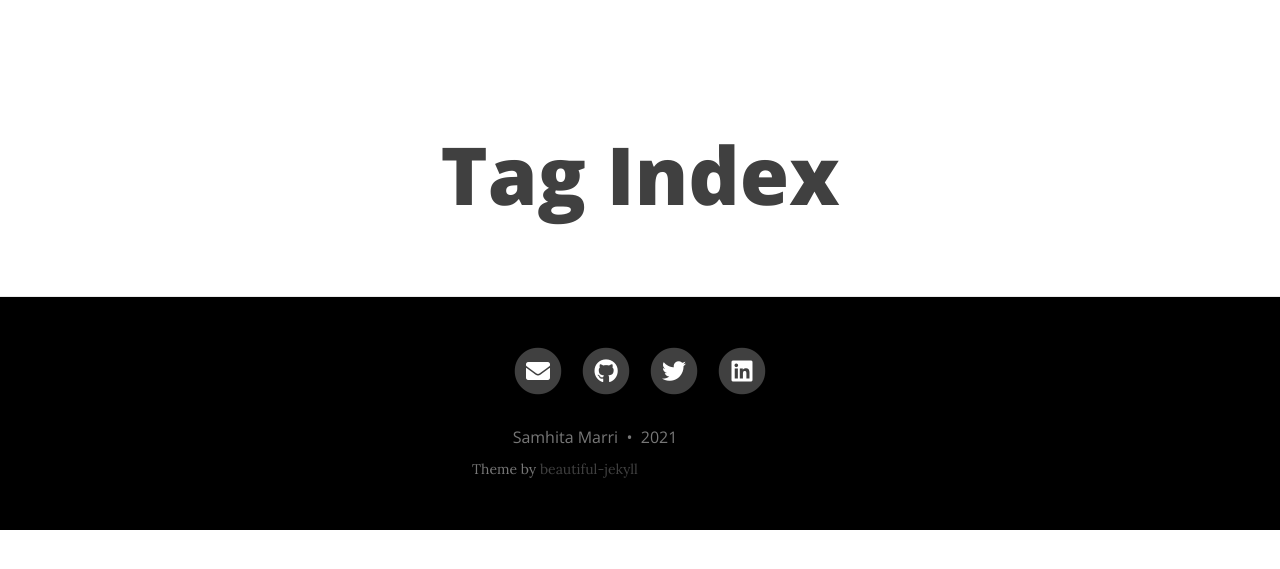
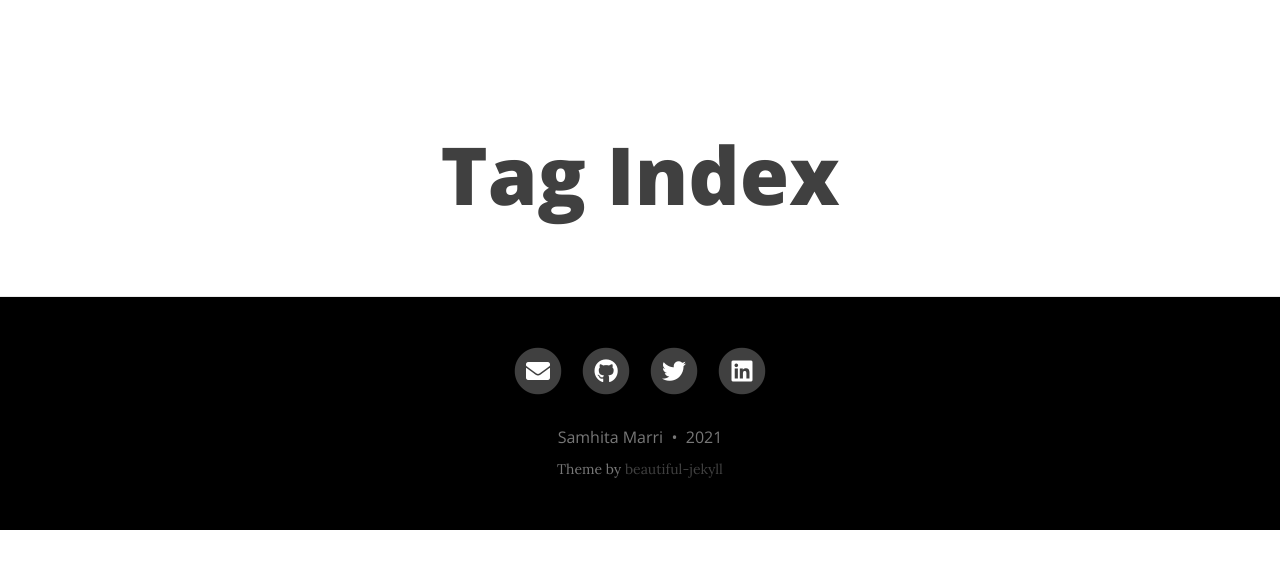
Before and after one commit to samhita-m/samhita-m.github.io, a Jekyll site: the page built from tags.html, in a window 1280 px wide. Shown: the top 569 px of the page. Built offline with Jekyll 4.4.1, drawn with Linux system fonts in a browser that asks for light colours; nearby versions of some CDN libraries.

Commit message:
Publications Update

```diff
--- a/assets/css/main.css
+++ b/assets/css/main.css
@@ -23,7 +23,8 @@
 }
 p {
   line-height: 1.5;
-  width: 40em;
+  max-width:2000px !important;
+  padding: 0px !important;
   margin-left: 0% 0%;
 }
 h1,h2,h3,h4,h5,h6 {
```
